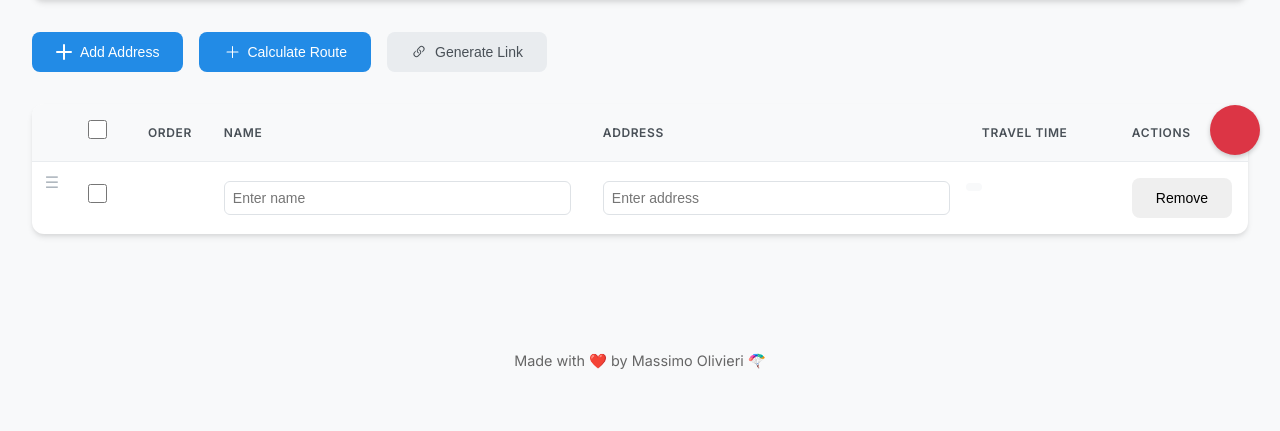
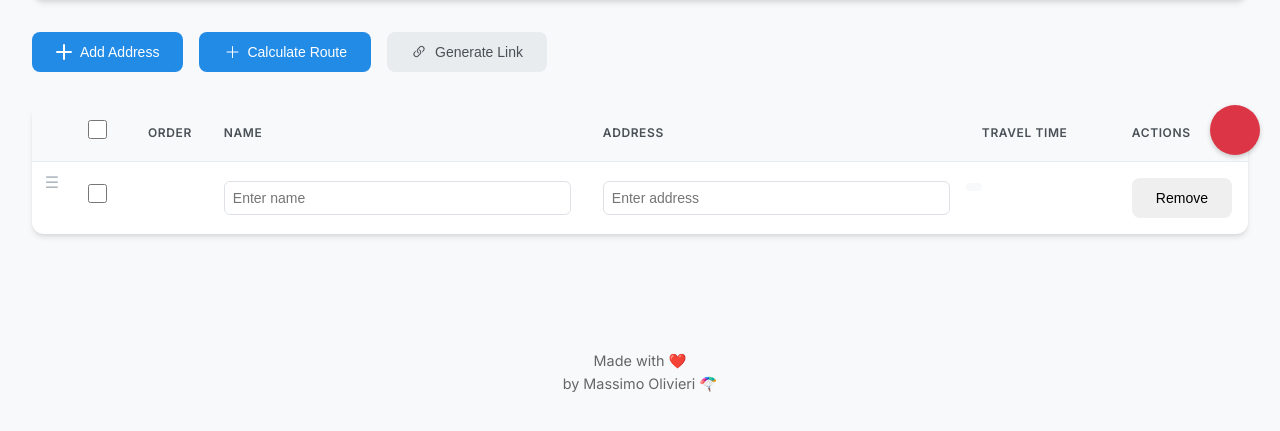
Before and after one commit to maxvaega/audit-maps, a plain HTML site: page index.html in a window 1280 px wide. Shown: the part 625-1056 px from the top of the page. Drawn offline with Linux system fonts and the light colour scheme; some packages are replaced by stand-ins of ours; some icons are missing.

Commit message:
Update index.html

```diff
--- a/index.html
+++ b/index.html
@@ -322,7 +322,7 @@
     </button>
 
     <footer>
-        Made with ❤️ by Massimo Olivieri 🪂
+        Made with ❤️ <br />by Massimo Olivieri 🪂
     </footer>
 
 </body>
```
